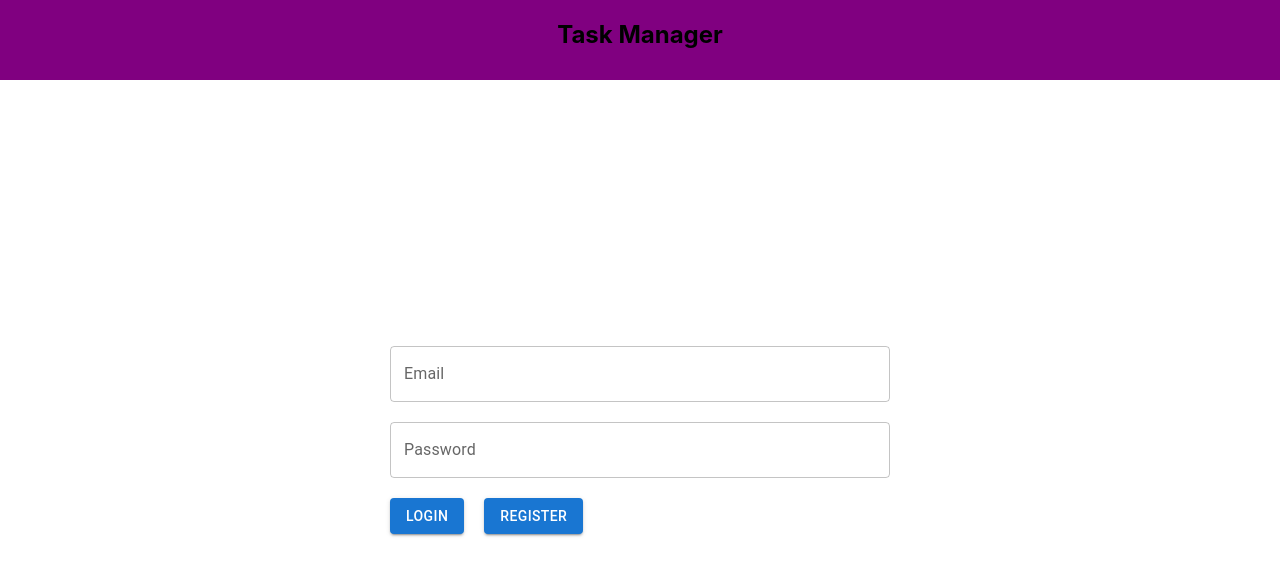
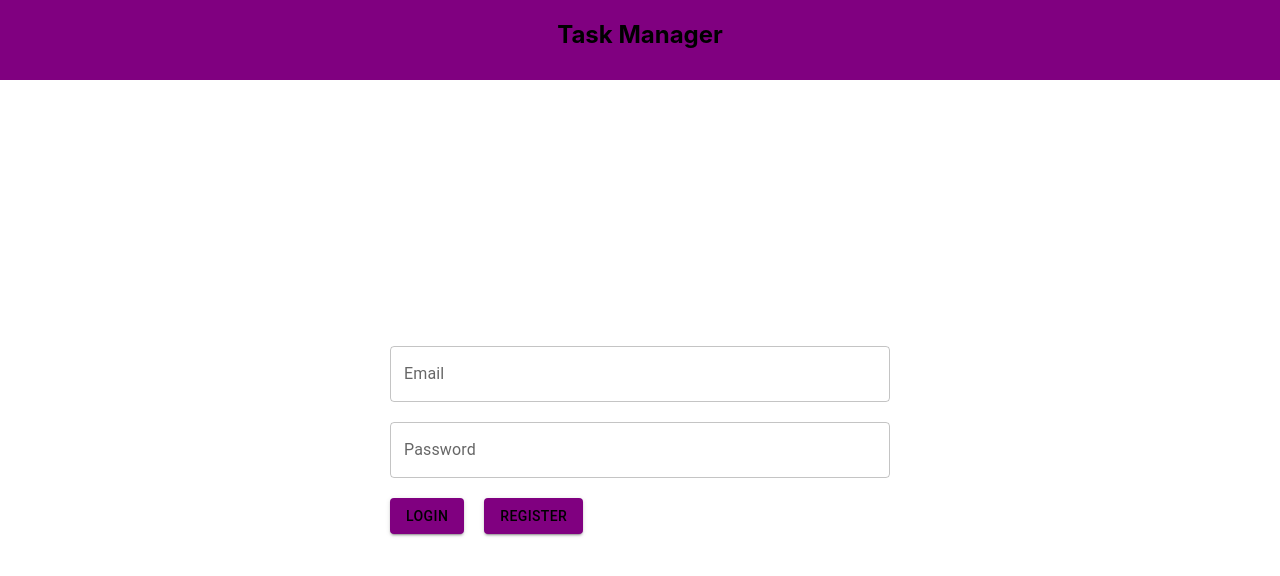
Before and after one commit to mrlinguinicode/task-manager, a React (Create React App) app: page / in a window 1280 px wide. Shown: the top 576 px of the page. Built offline with nearby package versions, Linux system fonts and the light colour scheme.

Commit message:
purple buttons

```diff
--- a/src/App.js
+++ b/src/App.js
@@ -12,15 +12,8 @@ function App() {
   const [openModal, setOpenModal] = useState(false);
 
   const style = {
-    position: "absolute",
-    top: "50%",
-    left: "50%",
-    transform: "translate(-50%, -50%)",
-    width: 400,
-    bgcolor: "background.paper",
-    border: "2px solid #000",
-    boxShadow: 24,
-    p: 4,
+    bgcolor: "purple",
+    color: "black",
   };
 
   const handleEmail = (e) => {
@@ -60,6 +53,7 @@ function App() {
           <span className="span"></span>
           <div className="login-buttons">
             <Button
+              sx={style}
               variant="contained"
               onClick={() => {
                 console.log(email);
@@ -68,7 +62,7 @@ function App() {
             >
               Login
             </Button>
-            <Button variant="contained" onClick={() => handleOpen()}>
+            <Button sx={style} variant="contained" onClick={() => handleOpen()}>
               Register
             </Button>
             <Modal className="modal" open={openModal} onClose={handleClose}>
@@ -101,6 +95,7 @@ function App() {
                   </div>
                   <div className="login-buttons">
                     <Button
+                      sx={style}
                       variant="contained"
                       onClick={() => {
                         handleClose();
```
